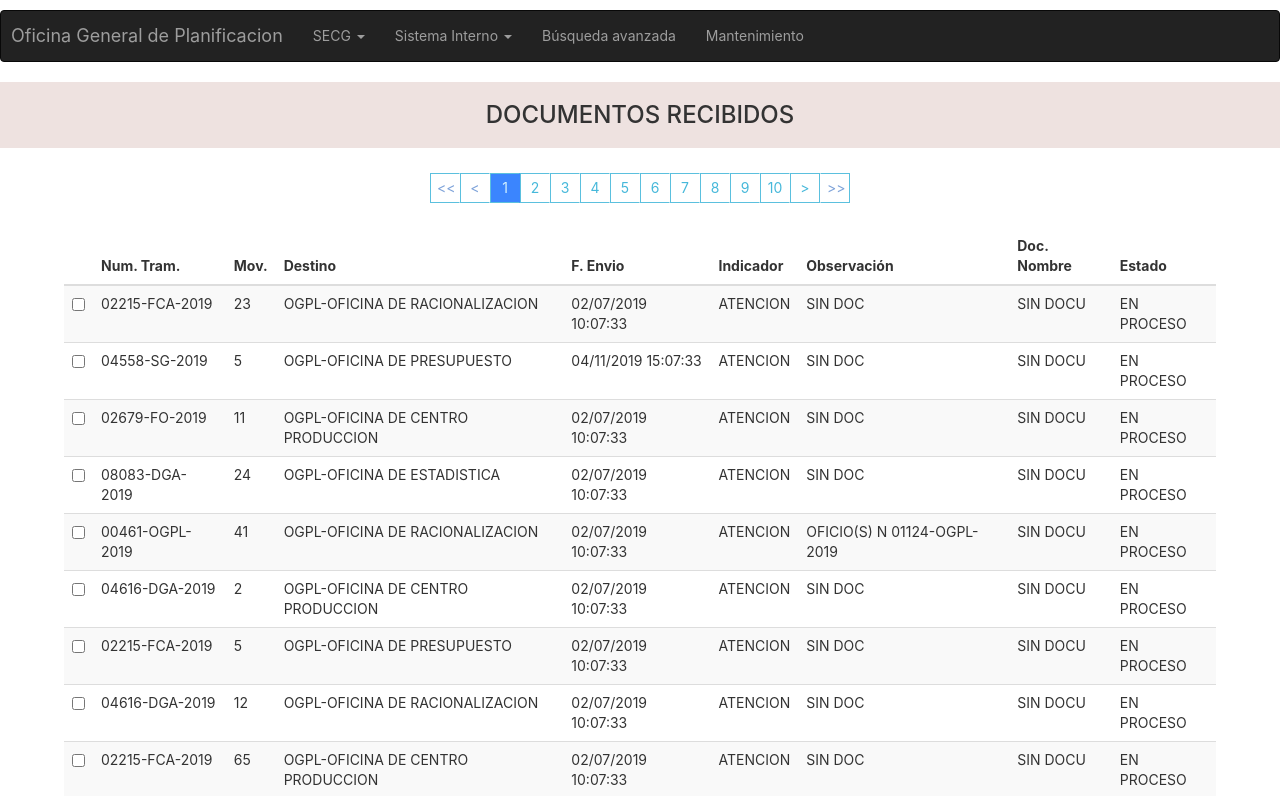
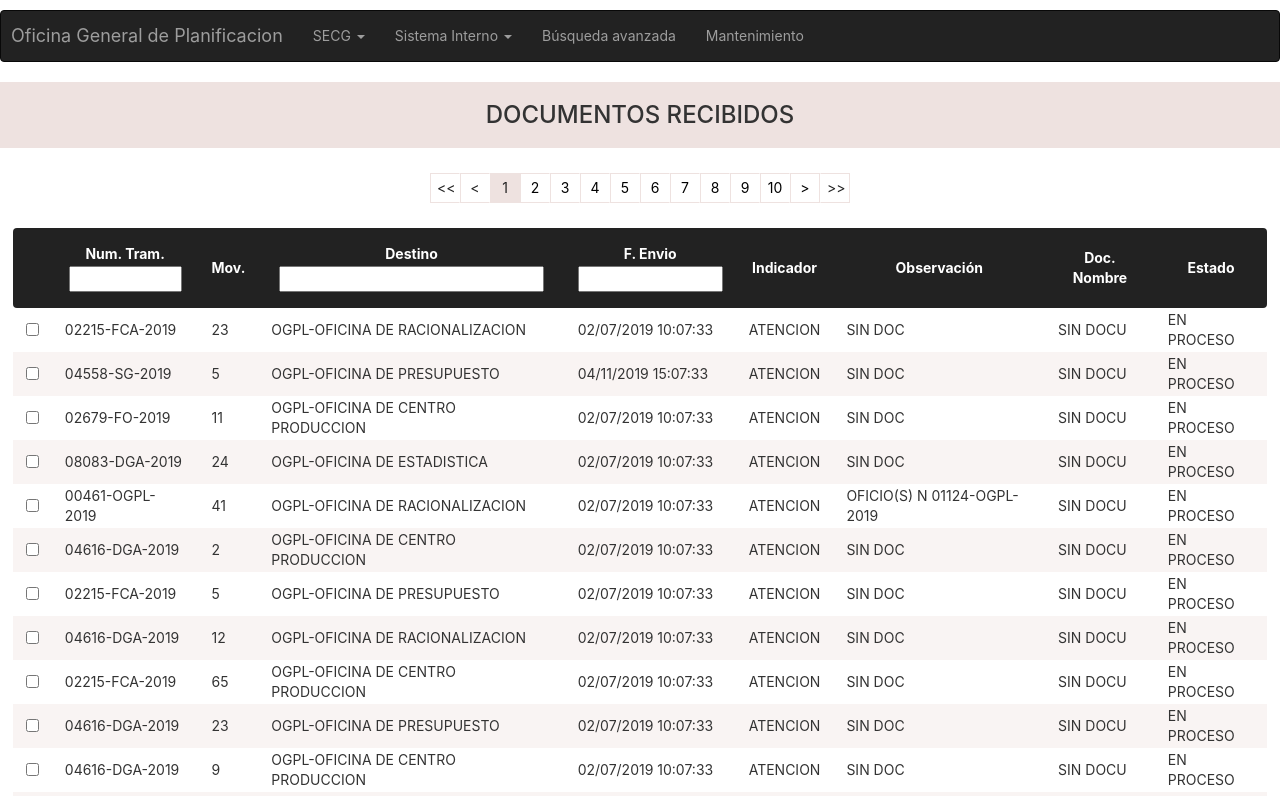
Before and after one commit to carlosBrav/document-management-web, a React (Create React App) app: page /admin/doc_recibidos in a window 1280 px wide. Shown: the top 796 px of the page. Built offline with nearby package versions, Linux system fonts and the light colour scheme.

Commit message:
table component

```diff
--- a/src/components/admin/DocRecibidos.js
+++ b/src/components/admin/DocRecibidos.js
@@ -35,7 +35,9 @@ class DocRecibidos extends Component{
       },
       {
         columnHeader: 'Num. Tram.',
-        rowProp: 'num_tram'
+        rowProp: 'num_tram',
+        searchRow: <input type="text" />,
+        classSearchRow: 'container-search-field normal-size'
       },
       {
         columnHeader: 'Mov.',
@@ -43,11 +45,15 @@ class DocRecibidos extends Component{
       },
       {
         columnHeader: 'Destino',
-        rowProp: 'destino'
+        rowProp: 'destino',
+        searchRow: <input type="text" />,
+        classSearchRow: 'container-search-field long-size'
       },
       {
         columnHeader: 'F. Envio',
-        rowProp: 'fech_envio'
+        rowProp: 'fech_envio',
+        searchRow: <input type="text" />,
+        classSearchRow: 'container-search-field medium-size'
       },
       {
         columnHeader: 'Indicador',
--- a/src/components/commons/CommonPagination.js
+++ b/src/components/commons/CommonPagination.js
@@ -11,7 +11,7 @@ class CommonPagination extends Component{
       const button = (
         <button key={'button'+i} className='btn-basic btn-pagination'
                 onClick={() => onChangeCurrentPage(i+1)}
-                style={(currentPage === (i+1)) ? {color:'#d3f1fe',backgroundColor:'#3b85fe'}:null}>
+                style={(currentPage === (i+1)) ? {color:'#222',backgroundColor:'#EEE2E0'}:null}>
           {i+1}
         </button>
       )
@@ -22,23 +22,23 @@ class CommonPagination extends Component{
       <div className="container-pagination">
         <button className='btn-basic btn-pagination btn-pag-first'
                 onClick={() => onChangeCurrentPage(1)}
-                style={(currentPage === 1) ? {color:'#7da2d9'}:null}>
+                style={(currentPage === 1) ? {color:'#222'}:null}>
           {'<<'}
         </button>
         <button className='btn-basic btn-pagination btn-pag-first'
                 onClick={onChangeCurrentPageSubtract}
-                style={(currentPage === 1) ? {color:'#7da2d9'}:null}>
+                style={(currentPage === 1) ? {color:'#222'}:null}>
           {'<'}
         </button>
         {buttons}
         <button className='btn-basic btn-pagination btn-pag-last'
                 onClick={onChangeCurrentPageAdd}
-                style={(currentPage === totalPages) ? {color:'#7da2d9'}:null}>
+                style={(currentPage === totalPages) ? {color:'#222'}:null}>
           {'>'}
         </button>
         <button className='btn-basic btn-pagination btn-pag-ultimate'
                 onClick={() => onChangeCurrentPage(totalPages)}
-                style={(currentPage === 1) ? {color:'#7da2d9'}:null}>
+                style={(currentPage === 1) ? {color:'#222'}:null}>
           {'>>'}
         </button>
       </div>
--- a/src/components/commons/CommonTable.js
+++ b/src/components/commons/CommonTable.js
@@ -1,27 +1,28 @@
 import React, {Component} from 'react';
-import {Table} from 'react-bootstrap';
 import PropTypes from 'prop-types';
 
-const getButton=(actions, rowData, index)=>{
-  return actions.map((action, iterator)=>
-    <input key={iterator+'checkbox'} type="checkbox" checked={rowData['check']} onChange={()=>action.action(index)} />
+const getButton = (actions, rowData, index) => {
+  return actions.map((action, iterator) =>
+    <input key={iterator + 'checkbox'} type="checkbox" checked={rowData['check']}
+           onChange={() => action.action(index)}/>
   )
 }
 
 const Rows = ({data, tableStructure, onClick}) => {
-  return(
+  return (
     data.map((value, index) => {
       const columns = tableStructure.map(column => {
         const {actions, rowProp} = column;
-        return(
-          <td key={value['id']+rowProp}>
-            { actions ? getButton(actions,value, index) : value[rowProp]}
+        return (
+          <td key={value['id'] + rowProp}>
+            {actions ? getButton(actions, value, index) : value[rowProp]}
           </td>
         )
       });
 
-      return(
-        <tr key={value['id']} onClick={() => onClick(index)}>
+      return (
+        <tr key={value['id']} onClick={() => onClick(index)}
+            className={(value['check'] ? 'selected-row' : 'unselected-row '+(index%2 === 0 ? 'row-par' : 'row-impar'))}>
           {columns}
         </tr>
       )
@@ -29,19 +30,24 @@ const Rows = ({data, tableStructure, onClick}) => {
   )
 }
 
-class CommonTable extends Component{
+class CommonTable extends Component {
 
-  render(){
+  render() {
 
     const {tableStructure, data, onClick} = this.props
-    return(
-      <Table striped hover>
+    return (
+        <table>
           <thead>
           <tr>
             {
-            tableStructure.map((value,i)=>
-              <th key={'th-'+i}>
+              tableStructure.map((value, i) =>
+                <th key={'th-' + i}>
+                  {value.searchRow ?
+                    <span className={value.classSearchRow}>
                     {value.columnHeader}
+                      {value.searchRow}
+                  </span>
+                    : value.columnHeader}
                 </th>
               )
             }
@@ -50,13 +56,13 @@ class CommonTable extends Component{
           <tbody>
           <Rows data={data} tableStructure={tableStructure} onClick={onClick}/>
           </tbody>
-      </Table>
+        </table>
     )
   }
 }
 
 CommonTable.propTypes = {
-  tableStructure : PropTypes.arrayOf(
+  tableStructure: PropTypes.arrayOf(
     PropTypes.shape({
       columnHeader: PropTypes.string,
       rowProp: PropTypes.string
--- a/src/sass/admin/doc_recibidos.scss
+++ b/src/sass/admin/doc_recibidos.scss
@@ -1,3 +1,4 @@
+
 .container-doc-recibidos{
   display: flex;
   flex-direction: column;
@@ -29,7 +30,6 @@
         height: 80px;
         display: flex;
         justify-content: center;
-
       }
     }
 
@@ -40,9 +40,7 @@
       width: 100%;
       height: 100%;
 
-      .table{
-        width: 90%;
-      }
+      @import "../components/commons/table";
     }
   }
 }
--- /dev/null
+++ b/src/sass/components/commons/common.scss
@@ -0,0 +1,14 @@
+.selected-row{
+  cursor: pointer;
+  background-color: #EEE2E0;
+}
+
+.unselected-row{
+  cursor: pointer;
+  &.row-par{
+    background-color: #ffff;
+  }
+  &.row-impar{
+    background-color: #F9F4F3;
+  }
+}
--- a/src/sass/components/commons/pagination.scss
+++ b/src/sass/components/commons/pagination.scss
@@ -8,20 +8,20 @@
     height: 30px;
 
     &.btn-pagination{
-      border: 1px solid #5bc0de;
+      border: 1px solid #EEE2E0;
       background-color: #ffff;
-      color: #46b8da;
+      color: #000000;
       border-right: 1px transparent solid;
 
       &.btn-pag-first{
         border-right: 1px transparent solid !important;
       }
       &.btn-pag-last{
-        border-left: 1px #5bc0de solid;
-        border-right: 1px #5bc0de solid;
+        border-left: 1px #EEE2E0 solid;
+        border-right: 1px #EEE2E0 solid;
       }
       &.btn-pag-ultimate{
-        border-right: 1px #5bc0de solid;
+        border-right: 1px #EEE2E0 solid;
         border-left: 1px transparent solid;
       }
 
--- a/src/sass/components/commons/table.scss
+++ b/src/sass/components/commons/table.scss
@@ -1,3 +1,43 @@
-.table{
-  width: 90%;
+
+
+table{
+  width: 98%;
+
+  th{ text-align: center; padding: 16px 13px; background: #222; color: #FFFFFF; top: 0}
+
+  th:first-child{
+    border-radius:.4rem 0 0 .4rem;
+  }
+
+  th:last-child{
+    border-radius:0 .4rem .4rem 0;
+  }
+
+  td {padding: 2px 13px;}
 }
+
+.container-search-field{
+  display: flex;
+  flex-direction: column;
+  justify-content: center;
+  align-items: center;
+
+  &.normal-size{
+    input{
+      width: 113px;
+      @include inputSearchTable();
+    }
+  }
+  &.medium-size{
+    input{
+      width: 145px;
+      @include inputSearchTable();
+    }
+  }
+  &.long-size{
+    input{
+      width: 265px;
+      @include inputSearchTable();
+    }
+  }
+}
--- /dev/null
+++ b/src/sass/components/constants.scss
@@ -0,0 +1,5 @@
+@mixin inputSearchTable {
+  margin-top: 2px;
+  color: #000000;
+  font-weight: normal;
+}
--- a/src/sass/index.scss
+++ b/src/sass/index.scss
@@ -1,3 +1,4 @@
+@import "components/constants";
 @import "_body";
 @import "_logoReact";
 @import "containers/containerLogin.scss";
@@ -6,3 +7,4 @@
 @import "admin/admin";
 @import "admin/doc_recibidos";
 @import "components/commons/pagination";
+@import "components/commons/common";
```
Lines whose indentation alone changed are shown as unchanged.
